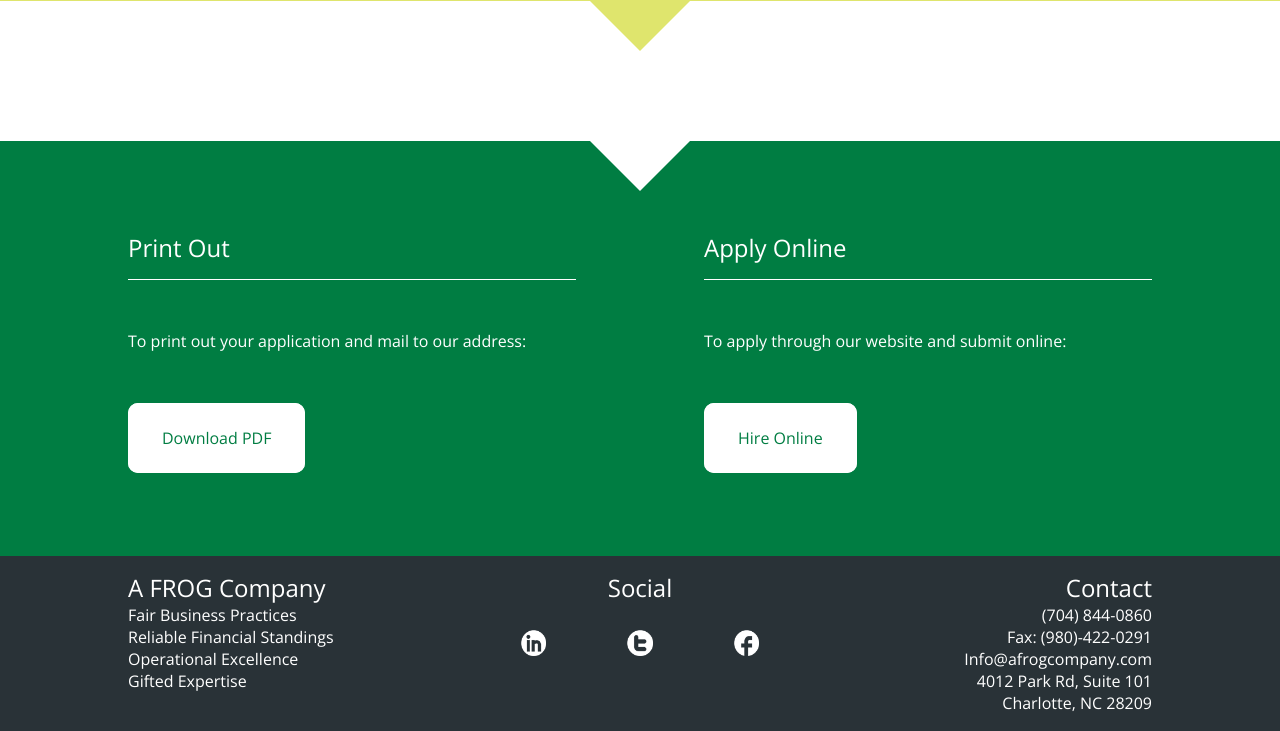
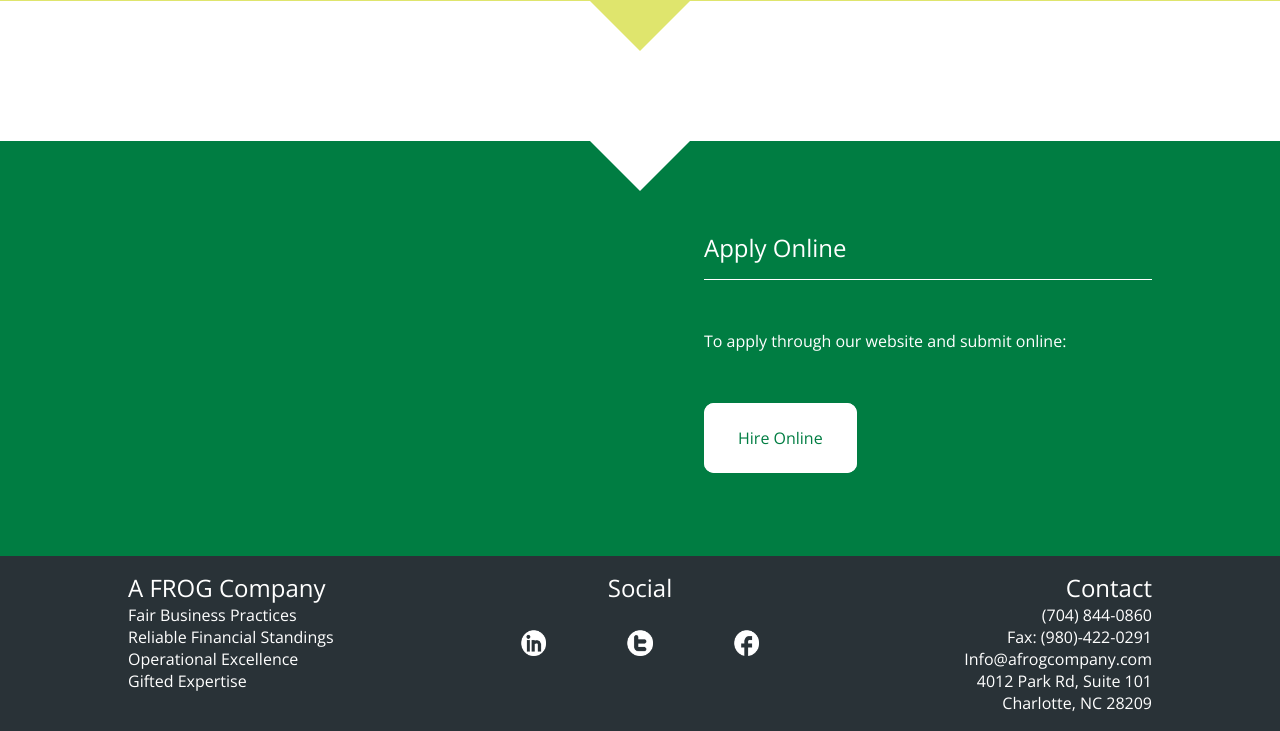
Before and after one commit to alexdaniels11/A-FROG-Company, a PHP site: page /hire-a-frog.php in a window 1280 px wide. Shown: the part 1014-1745 px from the top of the page. Run offline with PHP 8.4, Linux system fonts and the light colour scheme.

Commit message:
-mchang in apply section on hire a frog company page

```diff
--- a/hire-a-frog.php
+++ b/hire-a-frog.php
@@ -32,15 +32,6 @@
 		<div class="whatwedo white apply">
 		<a class="apply"></a>
 			<div class="center-title">
-				<div class="colleft2">
-					<h2>Print Out</h2>
-					<p>
-						To print out your application and mail to our address:
-					</p>
-					<div>
-						<a href="#">Download PDF</a>
-					</div>
-				</div>
 				<div class="colright2">
 					<h2>Apply Online</h2>
 					<p>
```
